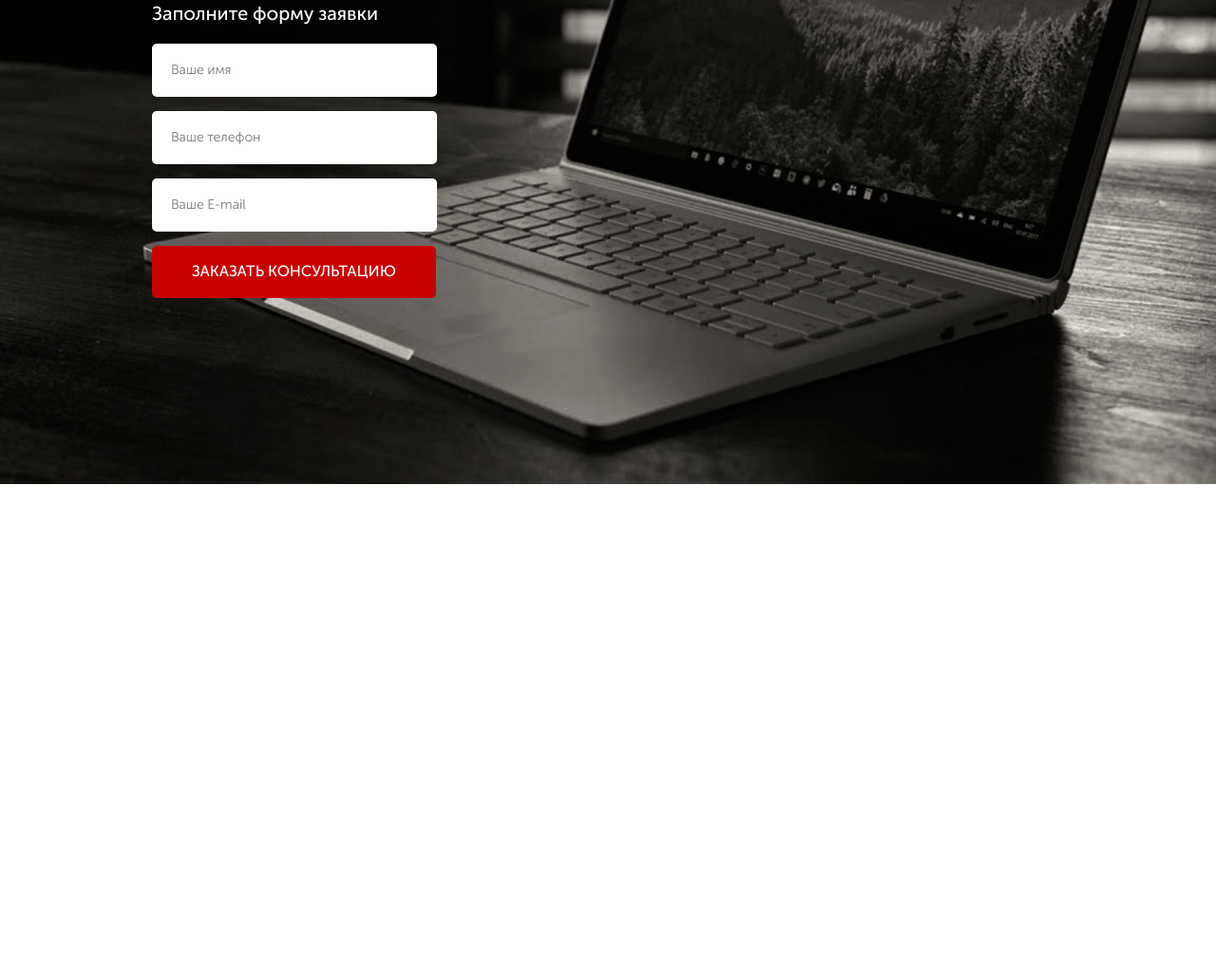
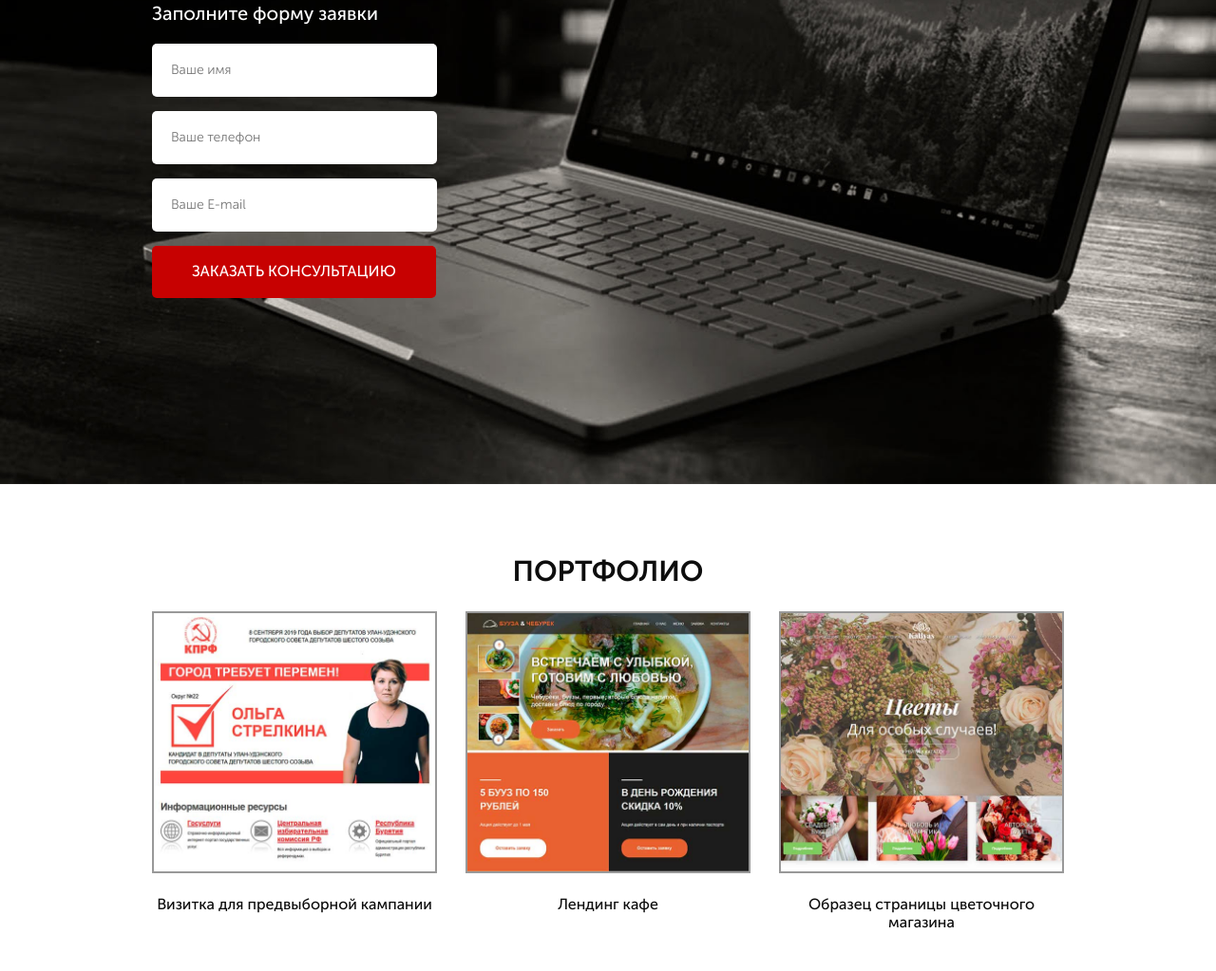
Before and after one commit to istrelkina/my_site, a website: page app/index.html in a window 1280 px wide. Shown: the part 1583-2606 px from the top of the page at 95% size. Before the commit the page ends 2093 px from the top, so only its background shows below. Drawn offline with nearby package versions, Linux system fonts and the light colour scheme; files that its build step writes are made by us from their sources; files whose address does not match are found by name.

Commit message:
added portfolio

```diff
--- a/app/index.html
+++ b/app/index.html
@@ -91,6 +91,66 @@
 		</div>
 	</section>
 
+	<section class="portfolio">
+		<div class="container">
+			<div class="portfolio__title">
+				<h2>Портфолио</h2>
+			</div>
+
+			<div class="portfolio__wrapper">
+
+				<div class="portfolio__item">
+					<div class="portfolio__item-image">
+						<img src="images/screen_strelkina.jpg" alt="">
+						<div class="portfolio__item-desc">
+							<ul>
+								<li>Уникальный дизайн</li>
+								<li>Верстка + адаптив</li>
+								<li><a href="http://strelkina03.ru" target="_blank"> Перейти на сайт</a></li>
+							</ul>
+						</div>
+					</div>
+					<div class="portfolio__item-caption">
+						Визитка для предвыборной кампании
+					</div>
+
+				</div>
+				<div class="portfolio__item">
+					<div class="portfolio__item-image">
+						<img src="images/screen_buuza.jpg" alt="">
+						<div class="portfolio__item-desc">
+							<ul>
+								<li>Уникальный дизайн</li>
+								<li>Верстка + адаптив</li>
+								<li><a href="http://бууза03.рф" target="_blank"> Перейти на сайт</a></li>
+							</ul>
+						</div>
+					</div>
+					<div class="portfolio__item-caption">
+						Лендинг кафе
+					</div>
+
+				</div>
+				<div class="portfolio__item">
+					<div class="portfolio__item-image">
+						<img src="images/screen_flowers.jpg" alt="">
+						<div class="portfolio__item-desc">
+							<ul>
+								<li>Шаблонный дизайн</li>
+								<li>Верстка + адаптив</li>
+								<li><a href="http://strelaweb.ru/flowers" target="_blank"> Перейти на сайт</a></li>
+							</ul>
+						</div>
+					</div>
+					<div class="portfolio__item-caption">
+						Образец страницы цветочного магазина
+					</div>
+
+				</div>
+			</div>
+		</div>
+	</section>
+
 
 	<script src="https://ajax.googleapis.com/ajax/libs/jquery/3.4.1/jquery.min.js"></script>
 	<script src="js/libs.min.js"></script>
--- a/app/js/main.js
+++ b/app/js/main.js
@@ -1,4 +1,7 @@
 $(function(){
+	/*$('.portfolio__item-image').mouseover(function(){
+        $(this).$('.portfolio__item-desc').css('height: 170px;');
 
+    });*/
 
 });
--- a/app/scss/style.scss
+++ b/app/scss/style.scss
@@ -163,7 +163,67 @@ body{
 	text-transform: uppercase;
 	border-radius: 5px;
 	border: none;
+	cursor: pointer;
 	&:hover{
 		text-decoration: underline;
 	}
 }
+//--------------------------------End Order----------------------------
+//--------------------------------Start Portfolio----------------------------
+
+.portfolio{
+	color: #0d0d0d;
+	margin-bottom: 80px;
+}
+.portfolio__title{
+	padding-top: 50px;
+	h2{
+		font-size: 30px;
+		font-weight: 700;
+		text-transform: uppercase;
+		text-align: center;
+	}
+}
+.portfolio__wrapper{
+	display: flex;
+	justify-content: space-between;
+}
+.portfolio__item{
+	width: 300px;
+
+	.portfolio__item-image{
+		position: relative;
+		margin-bottom: 20px;
+		img{
+			width: 300px;
+			border: 2px solid #999;
+		}
+		&:hover{
+			.portfolio__item-desc{
+				height: 150px;
+			}
+		}
+	}
+	.portfolio__item-desc{
+		height: 0;
+		position: absolute;
+		left: 0;
+		bottom: 4px;
+		width: 100%;
+		background-color: rgba(0,0,0,.8);
+		overflow: hidden;
+		transition: all .5s;
+		li{
+			margin-top: 15px;
+			margin-left: 30px;
+			color: #fff;
+			a{
+				color: #fff;
+				text-decoration: underline;
+			}
+		}
+	}
+	.portfolio__item-caption{
+		text-align: center;
+	}
+}
```
Also changed, not shown: app/images/screen_buuza.jpg (added), app/images/screen_flowers.jpg (added), app/images/screen_strelkina.jpg (added).
